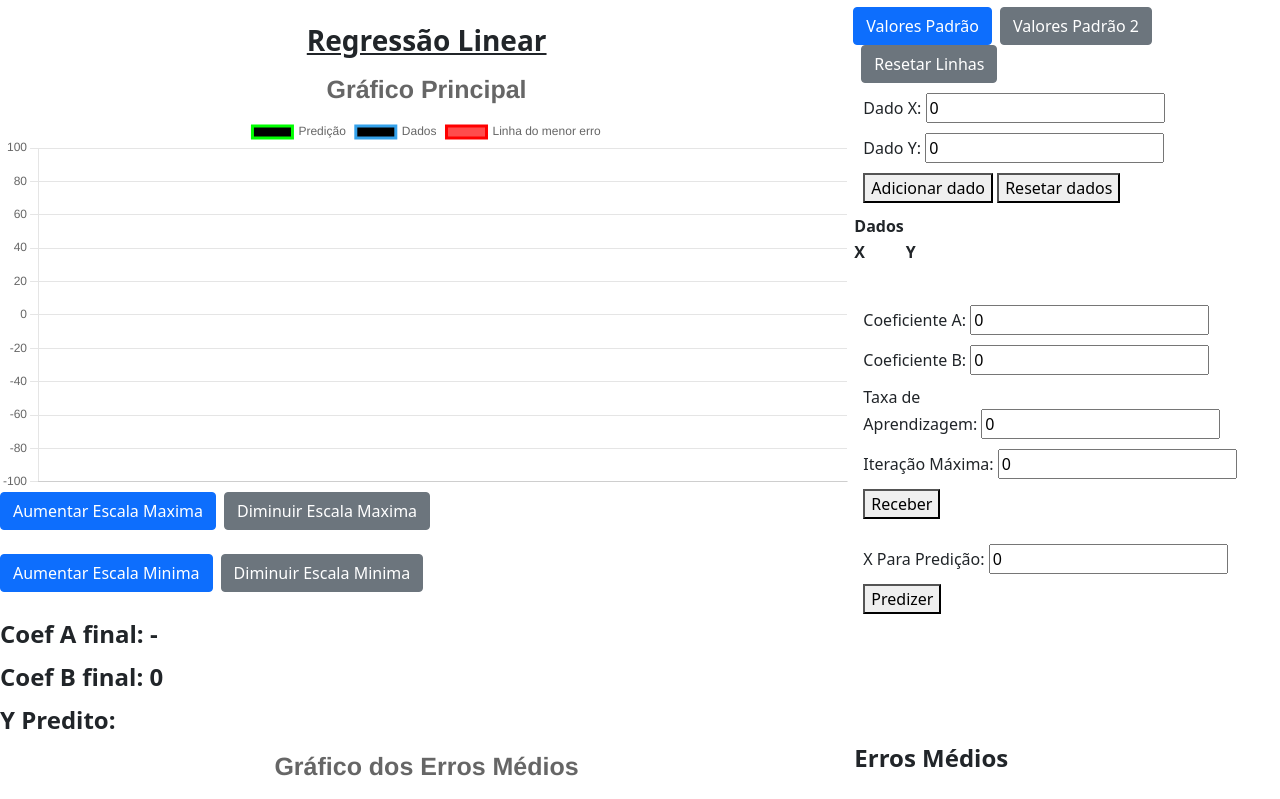
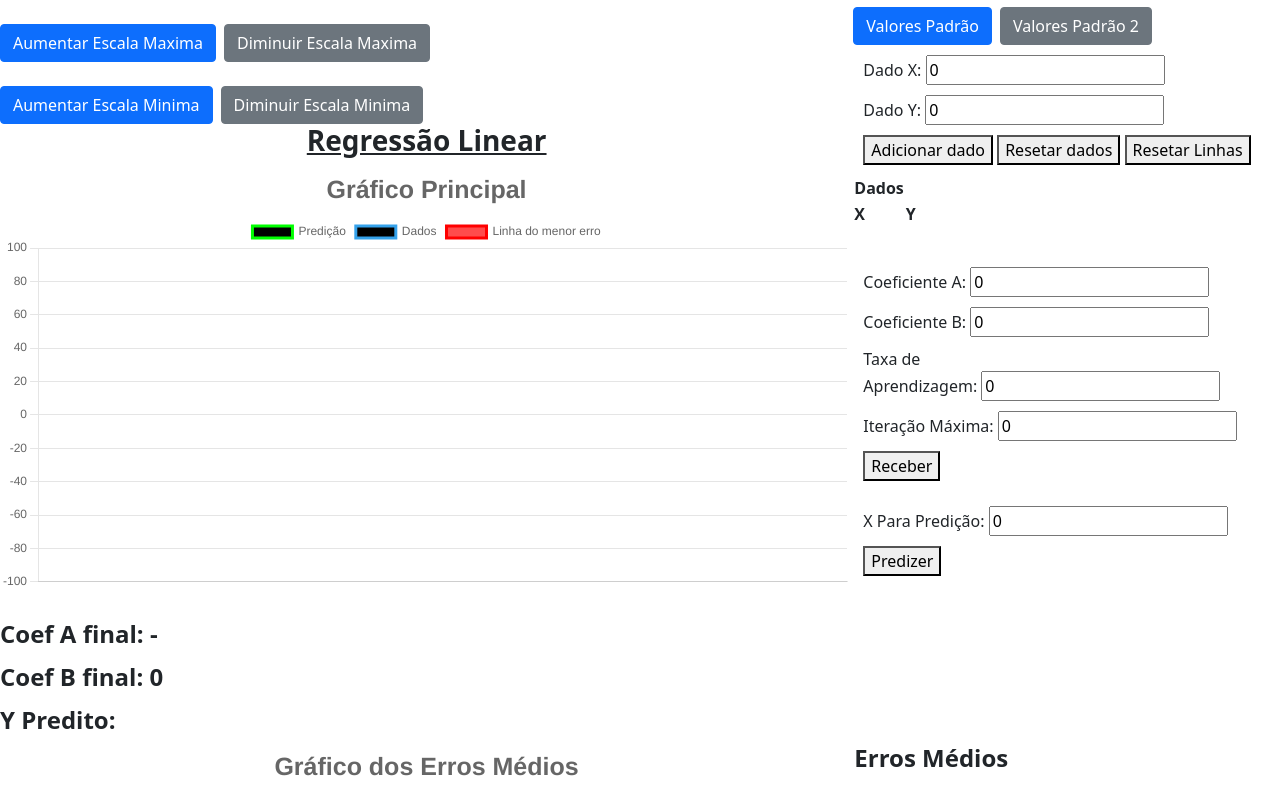
Before and after one commit to Julio-Felix/VF-IA-Front, a React (Create React App) app: page / in a window 1280 px wide. Shown: the top 799 px of the page. Built offline with nearby package versions, Linux system fonts and the light colour scheme.

Commit message:
last fix

```diff
--- a/src/App.js
+++ b/src/App.js
@@ -344,17 +344,6 @@ export default function App() {
       <div style={{ flex: 1, flexDirection: "row", display: "flex" }}>
         <div style={{ flex: 2, width: "70%" }}>
           <br />
-          <h3
-            style={{
-              fontWeight: "bold",
-              textAlign: "center",
-              textDecoration: "underline",
-            }}
-          >
-            Regressão Linear
-          </h3>
-
-          <Line options={options} data={data} />
           <Button variant="primary" onClick={() => setScaleMax(scaleMax+10)}>
             Aumentar Escala Maxima
           </Button>
@@ -377,6 +366,18 @@ export default function App() {
           >
             Diminuir Escala Minima
           </Button>
+          <h3
+            style={{
+              fontWeight: "bold",
+              textAlign: "center",
+              textDecoration: "underline",
+            }}
+          >
+            Regressão Linear
+          </h3>
+
+          <Line options={options} data={data} />
+
           <h4 style={{ fontWeight: "bold" }}>
             <br />
             Coef A final: {coeA}
@@ -421,13 +422,6 @@ export default function App() {
           >
             Valores Padrão 2
           </Button>
-          <Button
-            variant="secondary"
-            className="mx-2"
-            onClick={() => resetLines()}
-          >
-            Resetar Linhas
-          </Button>
 
           <div style={{ flex: 1, width: "100%", margin: 10 }}>
             <label>
@@ -455,6 +449,8 @@ export default function App() {
             <button onClick={() => addNewData()}>Adicionar dado</button>
             <span> </span>
             <button onClick={() => resetData()}>Resetar dados</button>
+            <span> </span>
+            <button onClick={() => resetLines()}>Resetar Linhas</button>
           </div>
           <table>
             <tr>
```
